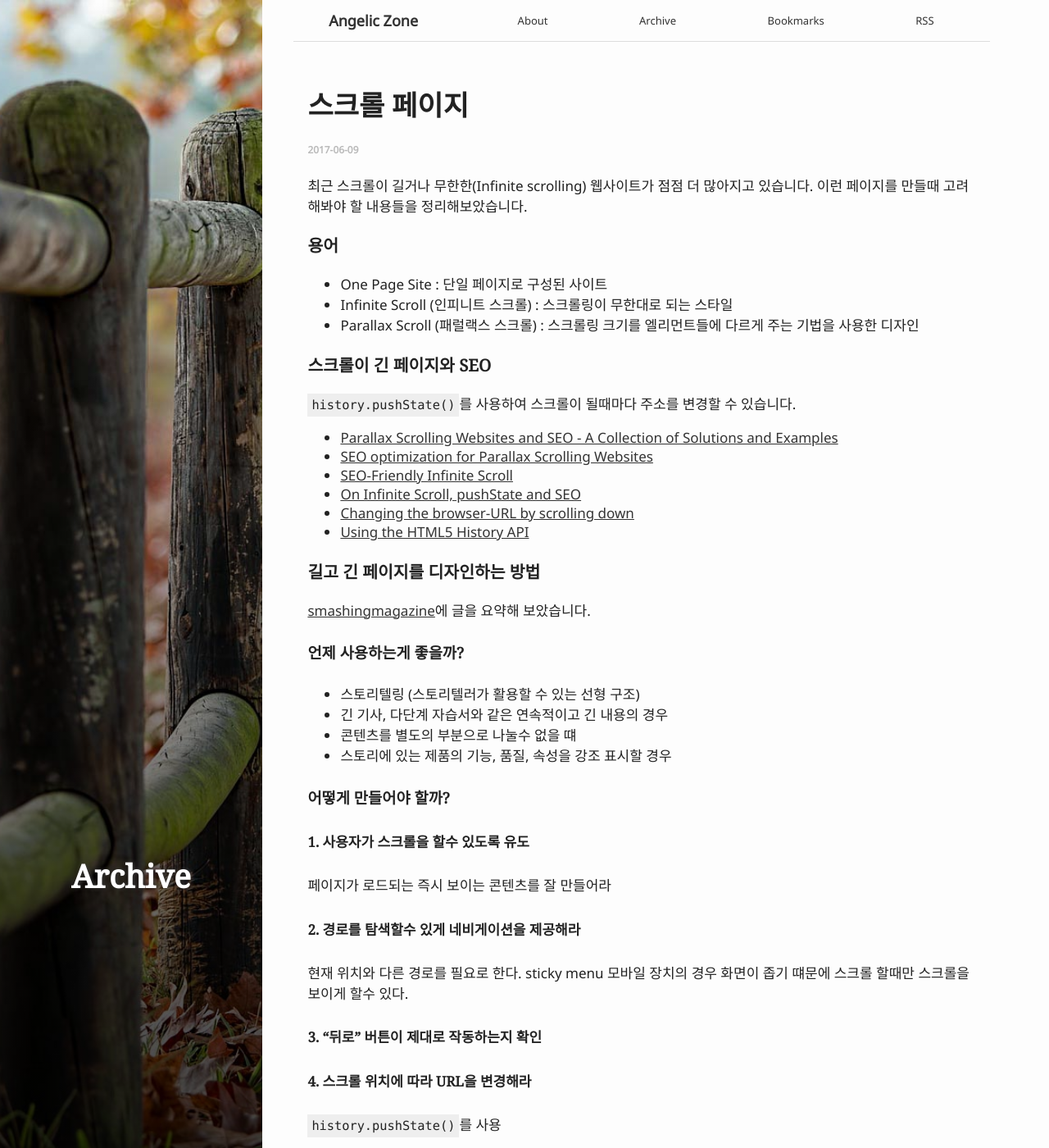
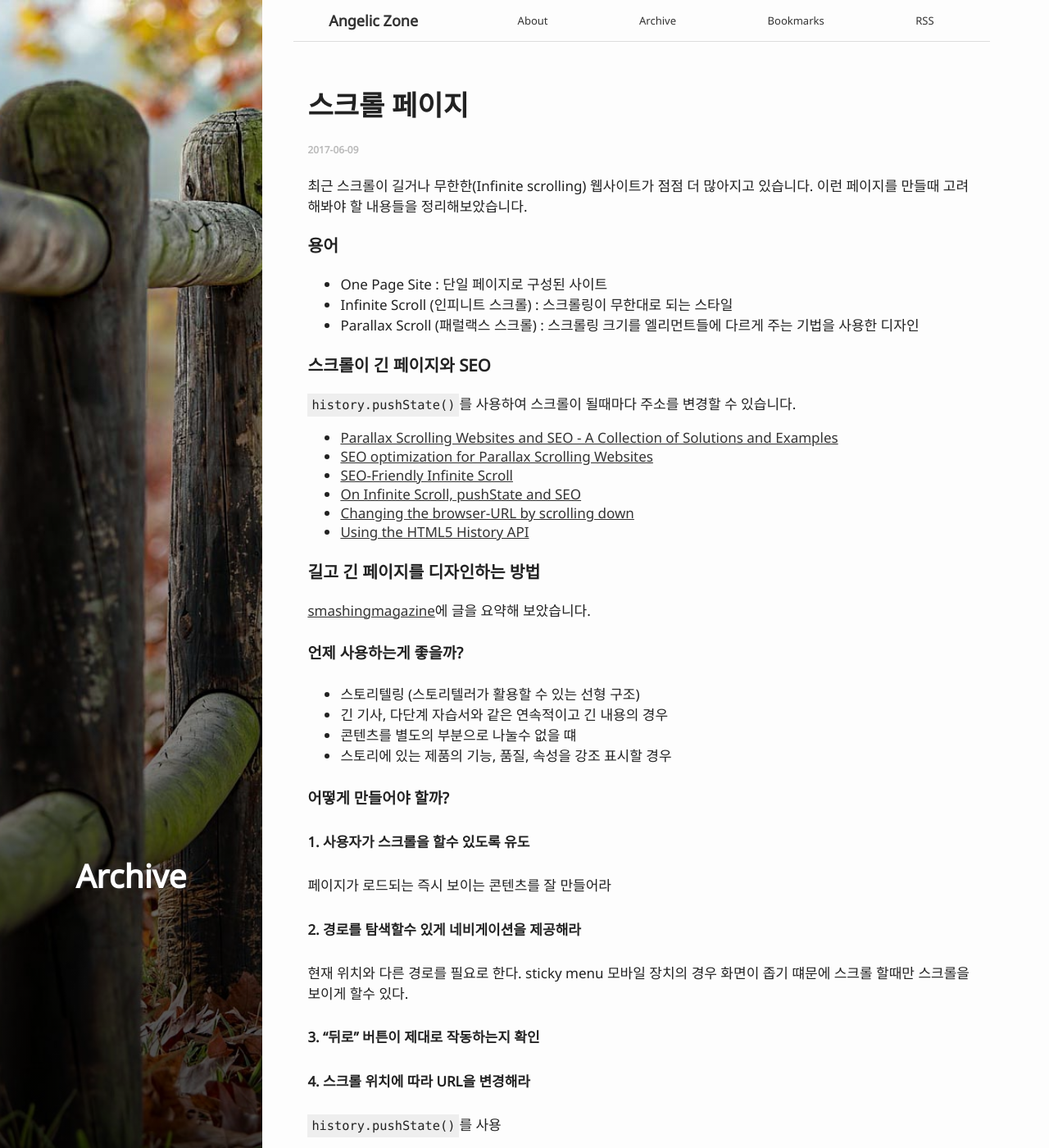
Before and after one commit to pigjh1/pigjh1.github.com, a Jekyll site: the page built from _posts/2017-06-09-scrolling.md, in a window 1280 px wide and 1400 px high. Shown: the whole window at 82% size. Built offline with Jekyll 4.4.1, drawn with Linux system fonts in a browser that asks for light colours.

Commit message:
Fix font - no serif

```diff
--- a/_includes/head.html
+++ b/_includes/head.html
@@ -16,7 +16,7 @@
     <link rel="canonical" href="{{ page.url | replace:'index.html','' | absolute_url }}">
     <link rel="alternate" type="application/rss+xml" title="{{ site.title }}" href="{{ " /feed.xml" | prepend: site.baseurl | prepend: site.url }}">
 
-    <link rel="stylesheet" href="https://fonts.googleapis.com/css?family=Noto+Sans|Noto+Serif">
+    <link rel="stylesheet" href="https://fonts.googleapis.com/css?family=Noto+Sans">
     <link rel="stylesheet" href="{{ "/assets/css/main.css" | relative_url }}">
 
     <meta property="og:url" content="{{ site.url }}{{ page.url }}">
--- a/assets/_sass/_base.scss
+++ b/assets/_sass/_base.scss
@@ -26,7 +26,7 @@
 }
 
 h1, h2, h3, h4, h5, h6 {
-    font-family: $serif;
+    // font-family: $serif;
     font-weight: bold;
     a:link, a:hover, a:focus, a:visited { color: #333; text-decoration: none; }
     a:hover { text-decoration: underline; }
@@ -42,7 +42,7 @@
 .heading {
     font-size: 2.3em;
     font-weight: bold;
-    font-family: $serif;
+    // font-family: $serif;
     margin: .67em 0;
     a:link, a:hover, a:focus, a:visited {
         color: #fff;
```
